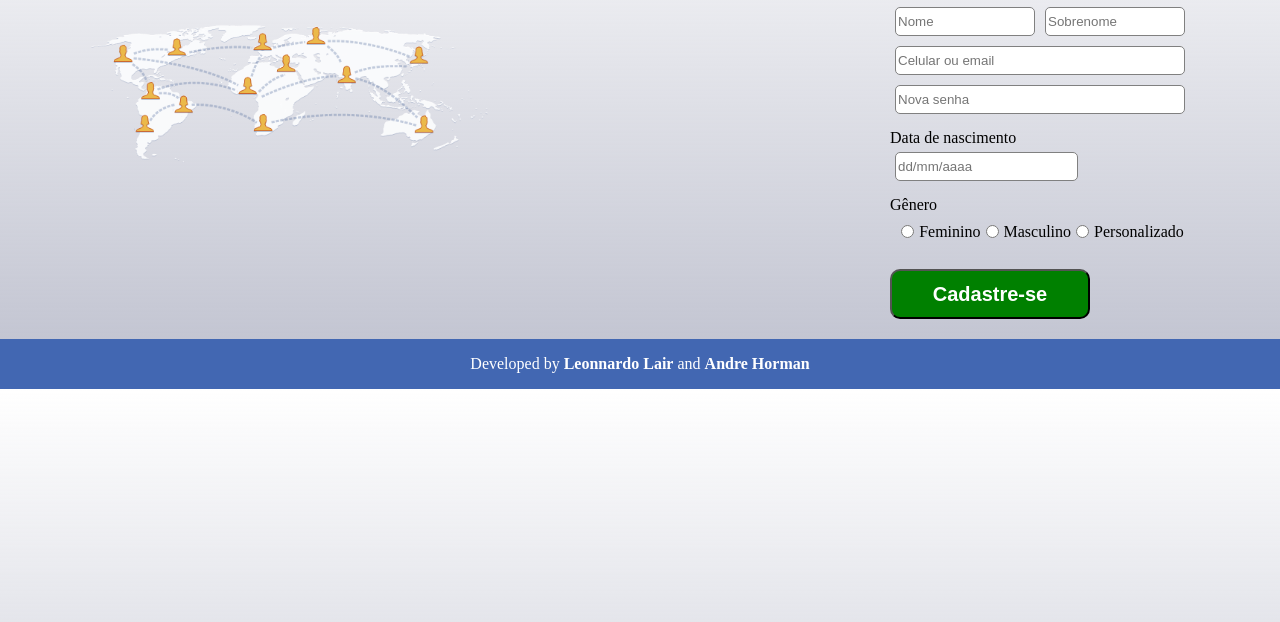
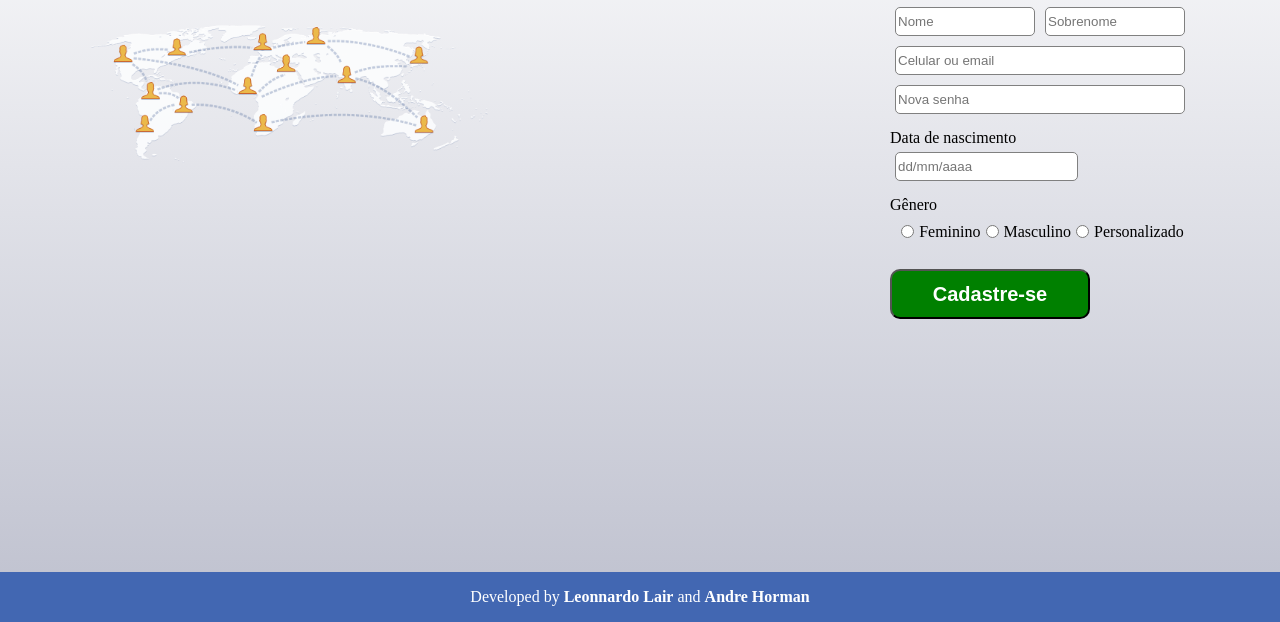
Before and after one commit to Noarito0316/facebook-sing-in, a plain HTML site: page index.html in a window 1280 px wide. Shown: the part 178-800 px from the top of the page. Drawn offline with Linux system fonts and the light colour scheme.

Commit message:
footer fixed

```diff
--- a/style.css
+++ b/style.css
@@ -5,7 +5,8 @@ body {
   box-sizing: border-box;
   margin: 0;
   padding: 0;
-  height: 100%;
+  position: relative;
+  height:100vh;
 }
 
 .top-bar {
@@ -178,7 +179,7 @@ body {
   background-color: rgb(66, 103, 178);
   color: white;
   width: 100%;
-  position: relative;
+  position: absolute;
   bottom: 0;
 }
 
```
